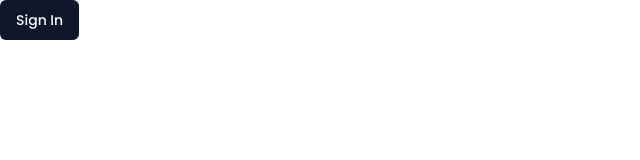
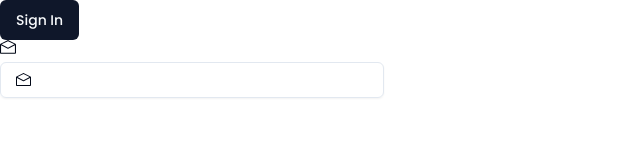
Before and after one commit to hammer-code/lms-fe, a Next.js app: page /sign-in in a window 1280 px wide. Shown: the top 160 px of the page, without its empty margins (0-640 px from the left). Built offline with nearby package versions, Linux system fonts and the light colour scheme.

Commit message:
add: add icon with input

```diff
--- a/package.json
+++ b/package.json
@@ -12,6 +12,7 @@
     "prepare": "husky"
   },
   "dependencies": {
+    "@radix-ui/react-icons": "^1.3.0",
     "@radix-ui/react-slot": "^1.0.2",
     "@tanstack/react-query": "^5.20.5",
     "axios": "^1.6.7",
--- /dev/null
+++ b/src/components/ui/input.tsx
@@ -0,0 +1,30 @@
+import * as React from 'react';
+
+import { cn } from '@/lib/utils';
+
+export interface InputProps
+  extends React.InputHTMLAttributes<HTMLInputElement> {
+  icon?: React.ReactNode;
+}
+
+const Input = React.forwardRef<HTMLInputElement, InputProps>(
+  ({ className, icon, type, ...props }, ref) => {
+    return (
+      <div className="relative flex items-center">
+        {icon}
+        <input
+          type={type}
+          className={cn(
+            'flex h-9 w-full rounded-md border border-input bg-transparent px-3 py-1 text-sm shadow-sm transition-colors file:border-0 file:bg-transparent file:text-sm file:font-medium placeholder:text-muted-foreground focus-visible:outline-none focus-visible:ring-1 focus-visible:ring-ring disabled:cursor-not-allowed disabled:opacity-50',
+            className
+          )}
+          ref={ref}
+          {...props}
+        />
+      </div>
+    );
+  }
+);
+Input.displayName = 'Input';
+
+export { Input };
--- a/src/features/Sign-in/index.tsx
+++ b/src/features/Sign-in/index.tsx
@@ -1,9 +1,21 @@
+'use client';
 import { Button } from '@/components/ui/button';
+import { Input } from '@/components/ui/input';
+import { EnvelopeOpenIcon } from '@radix-ui/react-icons';
 
 const SignIn = () => {
   return (
     <div>
       <Button>Sign In</Button>
+      <div className="grid w-full max-w-sm items-center gap-1.5">
+        <EnvelopeOpenIcon className="mr-2 h-4 w-4" />
+        <Input
+          id="picture"
+          type="text"
+          className="pl-12"
+          icon={<EnvelopeOpenIcon className="absolute left-4" />}
+        />
+      </div>
     </div>
   );
 };
```
Also changed, not shown: 1 other file (tests, documents, lock files or other folders).
